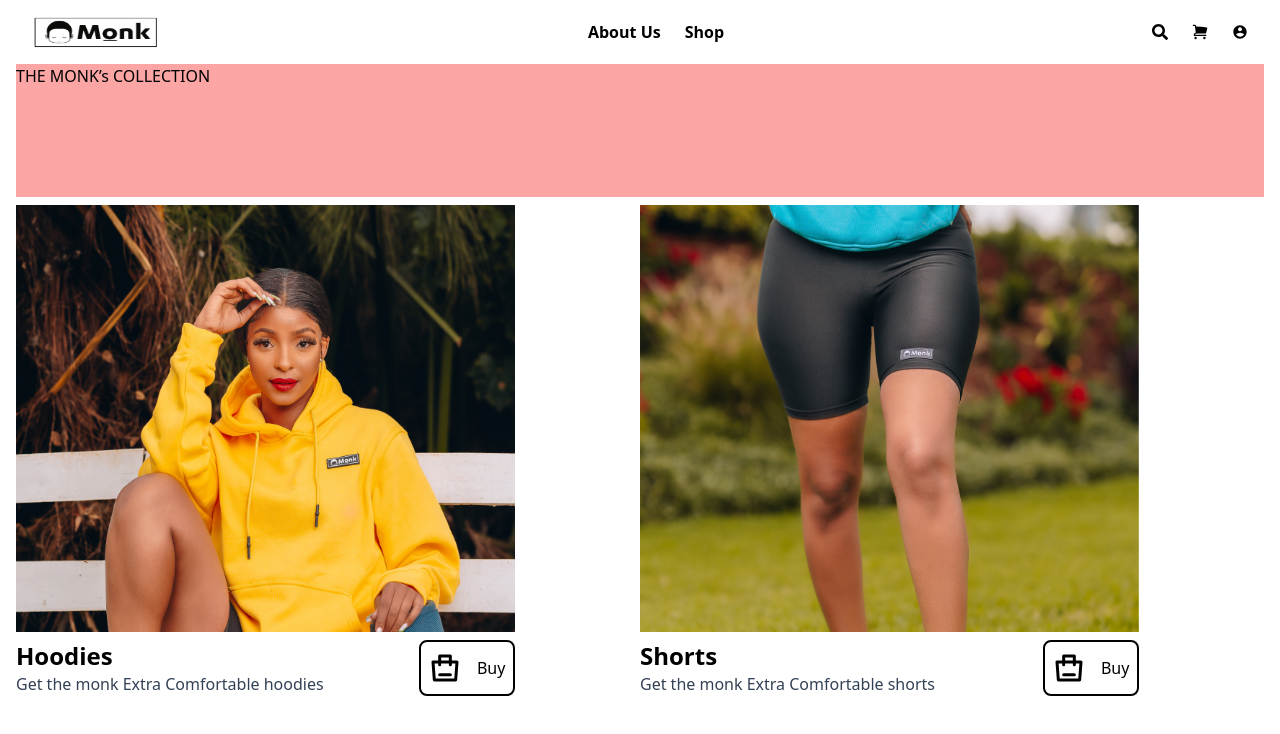
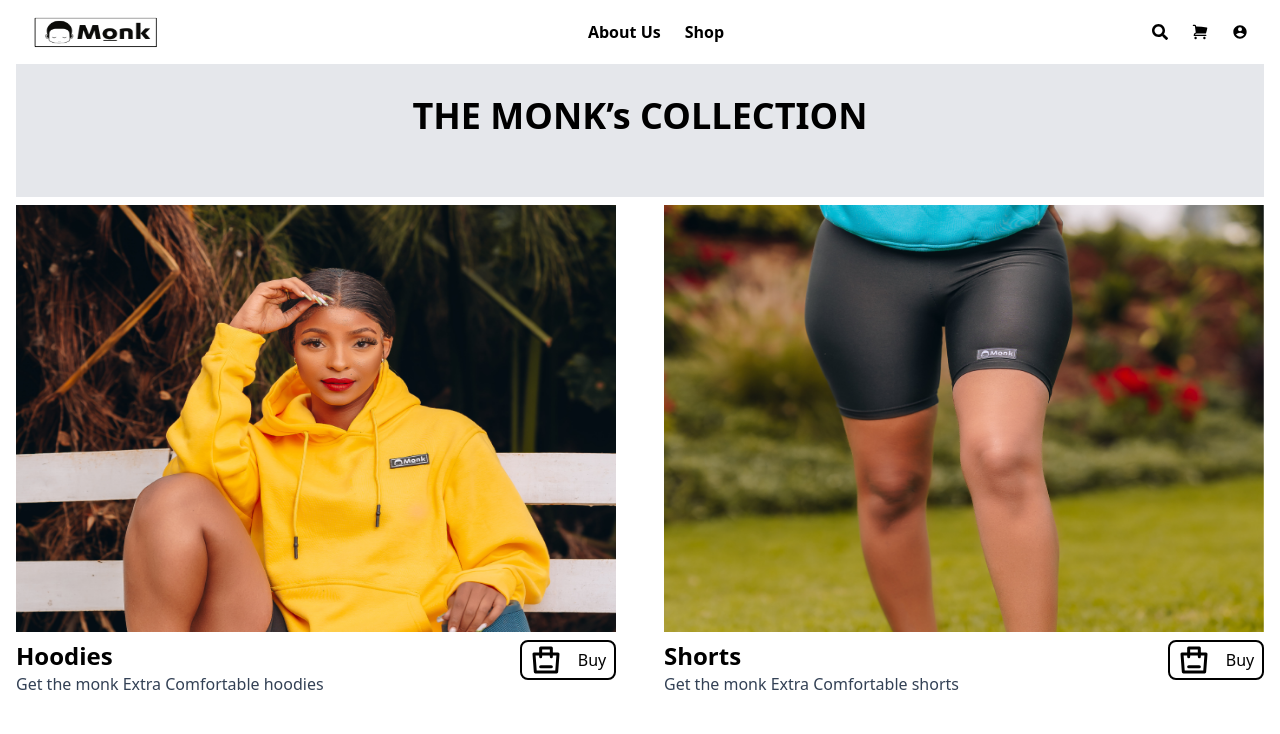
Before and after one commit to Medrine-Jepkemoi/monkk, a React (Create React App) app in the folder client/: page /products in a window 1280 px wide. Shown: the top 734 px of the page. Built offline with nearby package versions, Linux system fonts and the light colour scheme.

Commit message:
Products page structure

```diff
--- a/client/src/components/ProductCard.jsx
+++ b/client/src/components/ProductCard.jsx
@@ -4,13 +4,13 @@
 const ProductCard = (props) => {
   return (
     <div className=" flex flex-col  h-full w-full">
-      <img src={props.src} alt={props.alt} className="h-4/5 w-4/5"/>
-      <div className="flex place-content-between w-4/5 my-2">
+      <img src={props.src} alt={props.alt} className="h-4/5 w-5/5"/>
+      <div className="flex place-content-between w-5/5 my-2">
         <div>
           <h3 className="font-semibold text-2xl">{props.label}</h3>
           <p className="font-light text-base text-slate-700">{props.description}</p>
         </div>
-        <button id={props.id} onClick={props.clickHandler} className="flex items-center justify-center gap-4 bg-white border-2 border-black w-24 rounded-lg ">
+        <button id={props.id} onClick={props.clickHandler} className="flex items-center justify-center gap-4 bg-white border-2 border-black w-24 rounded-lg h-10">
             <img src={BuyIcon} alt="Buy Icon" />
             <p className="text-base text-black font-medium">Buy</p>
         </button>
--- a/client/src/pages/Products.jsx
+++ b/client/src/pages/Products.jsx
@@ -12,10 +12,12 @@
   return (
     <div className="h-screen ">
       <NavBar className="h-1/6 bg-slate-300" />
-      <div className="h-1/6 bg-red-300 mx-4">
-        <p>THE MONK’s COLLECTION</p>
+      <div className="h-1/6 bg-gray-200 mx-4 pt-8">
+        <p className="text-center text-4xl font-extrabold">
+          THE MONK’s COLLECTION
+        </p>
       </div>
-      <div className="flex h-4/6 mx-4 my-2">
+      <div className="flex h-4/6 mx-4 my-2 gap-12">
         <ProductCard
           src={HoodImg}
           alt="Hood Image"
@@ -33,9 +35,6 @@
           id={2}
           clickHandler={buy}
         />
-
-
-
       </div>
     </div>
   );
```
